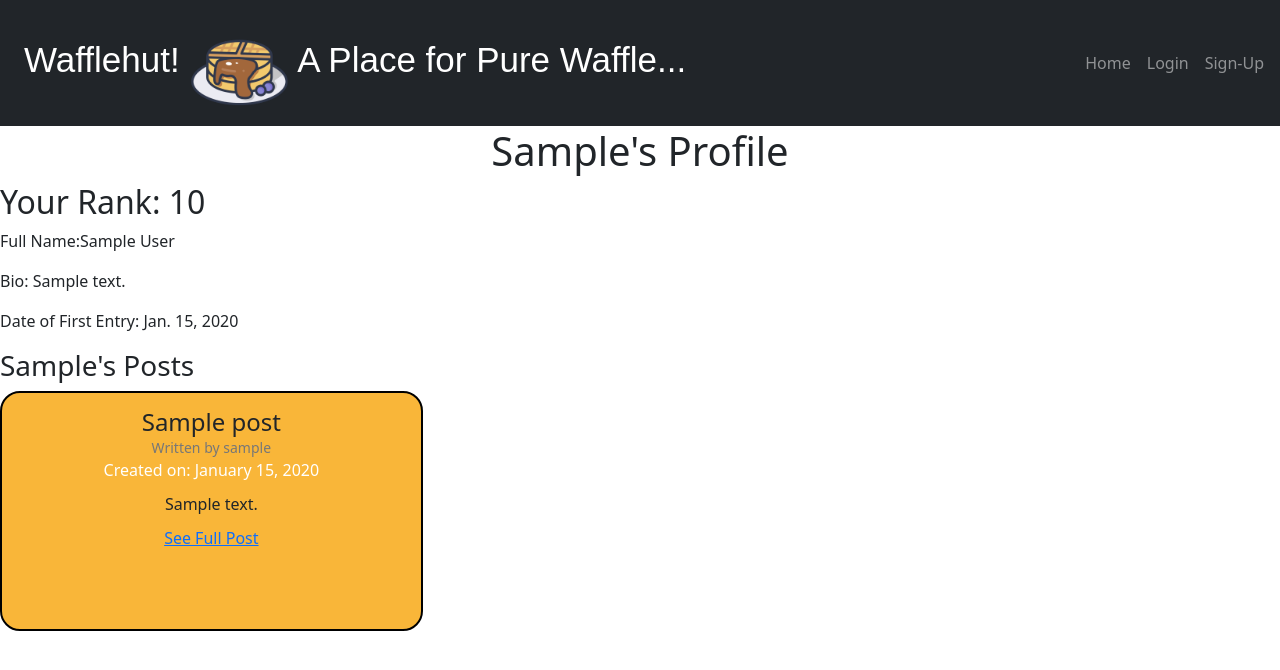
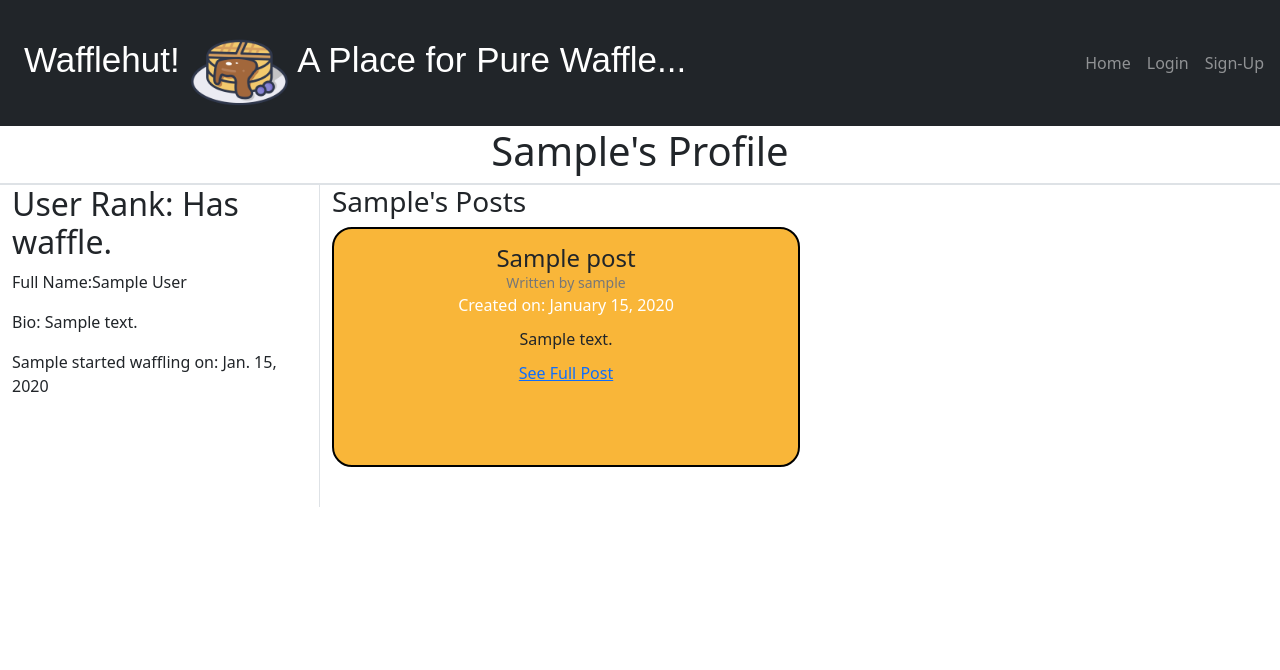
Before and after one commit to AlistairDriscoll/wafflehut, a Django app: a page that uses templates/base.html in a window 1280 px wide. Shown: the top 670 px of the page. Run offline with Django 4.2, Linux system fonts and the light colour scheme; tables that the repository leaves empty hold one stand-in row (values such as "Sample post"); some libraries are stand-ins or nearby versions; some web fonts are replaced.

Commit message:
Add: wafflerank functionality, display and pagination to the userpage

```diff
--- a/blog/templates/blog/user_page.html
+++ b/blog/templates/blog/user_page.html
@@ -1,33 +1,44 @@
 {% extends "base.html" %} {% block content %}
 
-
+<!-- Displays the username at the top with a border beneath -->
+<div class="container-fluid">
+  <div class="row">
+    <div class="col-12 border-bottom border-2">
       {% if user.is_authenticated and user.username == username %}
       <h1>Hello, {{ user.username }}</h1>
       {% else %}
       <h1>{{ username }}'s Profile</h1>
       {% endif %}
+    </div>
+  </div>
+</div>
+
 
 <!-- User Rank Information -->
-<h2>Your Rank: {{ user_rank.wafflescore }}</h2>
+<div class="container-fluid">
   <div class="row">
-  <div class="col-12 col-md-4">
+    <div class="col-12 col-md-3 border-right border-md-3">
+      <h2 id="wafflerankHeader" user_score="{{ user_rank.wafflescore }}"></h2>
       <p>
         Full Name:{% if user_rank.full_name == "" %} {{ username }} Has not put
         their full name {% else %}{{ user_rank.full_name }}{% endif %}
       </p>
       <p>Bio: {{ user_rank.bio }}</p>
-    <p>Date of First Entry: {{ user_rank.dof }}</p>
-  </div>
+      <p>{{ username }} started waffling on: {{ user_rank.dof }}</p>
+
+      {% if user.is_authenticated and user.username == username %}
+      <button type="button" class="btn">Update your information</button>
+      {% endif %}
     </div>
 
-<!--If statement to display users posts if they have any-->
-<div class="row">
+    <!--If statement to display users posts if they have any, followed by an for loop if there is -->
+
     {% if post_count == 0 %}
-  <div class="col-12 col-md-8">
+    <div class="col-12 col-md-9">
       <h3>{{ username }} is Yet to Waffle.</h3>
     </div>
     {% else %}
-  <div class="col-12 col-md-8">
+    <div class="col-12 col-md-9">
       <h3>{{ username }}'s Posts</h3>
       <div class="row">
         <ul>
@@ -46,10 +57,27 @@
         {% endfor %}
       </div>
     </div>
+    {% endif %}
   </div>
+</div>
+
+<!-- Navbar for going between each pages, made with the help of chatGPT -->
+
+{% if posts.has_other_pages %}
+<nav aria-label="Page navigation">
+    <ul class="pagination justify-content-center">
+        {% if posts.has_previous %}
+        <li class="page-item">
+            <a href="?page={{ posts.previous_page_number }}" class="page-link">&laquo; PREV</a>
+        </li>
+        {% endif %}
+        {% if posts.has_next %}
+        <li class="page-item">
+            <a href="?page={{ posts.next_page_number }}" class="page-link">NEXT &raquo;</a>
+        </li>
+        {% endif %}
+    </ul>
+</nav>
 {% endif %}
 
-
-
-
 {% endblock %}
--- a/blog/views.py
+++ b/blog/views.py
@@ -77,6 +77,10 @@ def user_page(request, username):
 def write_post(request):
     """
     View for taking the PostForm data and storing it in the database
+    - Checks to see if the user is autheinticated, then displays the PostForm
+    - Checks to see if the form is valid, and if so saves to the database with a message stating success
+    - Gets the users wafflescore and adds a point to it
+    - Takes the user to their webpage where their new post should appear
     """
 
     if request.method == "POST":
@@ -87,6 +91,12 @@ def write_post(request):
                 instance.author = User.objects.get(username=request.user.username)
                 instance.save()
                 messages.add_message(request, messages.SUCCESS, 'Post Uploaded Succesfully!!')
+
+                user_rank = get_object_or_404(UserRank, user=request.user)
+                user_rank.wafflescore += 1
+                user_rank.save()
+                print(user_rank.wafflescore)
+
                 return redirect('user_page', username=request.user)
 
     post_form = PostForm()
@@ -120,12 +130,20 @@ def view_full_post(request, slug):
 def delete_post(request, slug, post_id):
     """
     View to delete a post, the 'if' statement was taken from Code Institute and edited to suit this view
+    - Gets the post from the database
+    - Checks to see if the post author is the same as the request user
+    - If so deletes the record and knocks the users wafflescore down a point before saving
+    - Adds a message depending on if the user was authorised to delete
+    - Goes back to the user page
     """
 
     post = get_object_or_404(Post, slug=slug)
 
     if post.author == request.user:
         post.delete()
+        user_rank = get_object_or_404(UserRank, user=post.author)
+        user_rank.wafflescore =- 1
+        user_rank.save()
         messages.add_message(request, messages.SUCCESS, 'Post deleted!')
     else:
         messages.add_message(request, messages.ERROR, 'You can only delete your own posts!')
--- /dev/null
+++ b/static/js/wafflerank.js
@@ -0,0 +1,25 @@
+/**
+ * Function to display the users wafflerank
+ * gets their data on their wafflescore and puts what their rank is accordingly
+ * builds the string to displayed as the header's inner text
+ */
+
+let wafflerankHeader = document.getElementById('wafflerankHeader');
+let userScore = wafflerankHeader.getAttribute('user_score');
+let waffleRank = "";
+
+console.log(userScore)
+
+if (userScore == 0) {
+    waffleRank = "Yet to waffle!";
+} else if (userScore >= 30) {
+    waffleRank = "Certified Pro Waffler";
+} else if (userScore >= 20) {
+    waffleRank = "Proper waffler!";
+} else if (userScore >= 10) {
+    waffleRank = "Has waffle.";
+} else if (userScore < 10) {
+    waffleRank = "Entry level waffler...";
+}
+
+wafflerankHeader.innerText = "User Rank: " + waffleRank;
--- a/templates/base.html
+++ b/templates/base.html
@@ -90,6 +90,7 @@
     </script>
     <script src="https://cdn.jsdelivr.net/npm/bootstrap@5.1.3/dist/js/bootstrap.bundle.min.js"></script>
     <script src="https://kit.fontawesome.com/bc5efad812.js" crossorigin="anonymous"></script>
+    <script src="{% static 'js/wafflerank.js' %}" crossorigin="anonymous"></script>
     <script src="{% static 'js/script.js' %}" crossorigin="anonymous"></script>
 </body>
 
```
Also changed, not shown: static/js/script.js (line endings or trailing spaces). Lines whose indentation alone changed are shown as unchanged.
